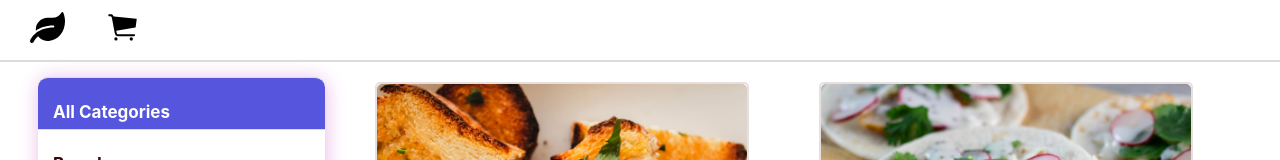
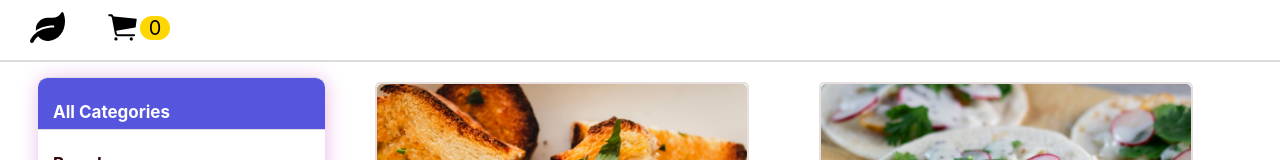
Before and after one commit to ahsanfarooq3423/ReactJS-Apps, a React (Create React App) app in the folder grocery-online/: page / in a window 1280 px wide. Shown: the top 160 px of the page. Built offline with nearby package versions, Linux system fonts and the light colour scheme.

Commit message:
Modal and Backdrop Added

```diff
--- a/grocery-online/src/components/Cart/Cart.js
+++ b/grocery-online/src/components/Cart/Cart.js
@@ -21,6 +21,7 @@ const cart = (props) => {
         show = (
             items.map(item => {
                 return <CartItem
+
                      removeItem = {props.removeItem}
                      getItem = {props.getItem}
                      key = {item + toString(Math.random())}
@@ -62,7 +63,7 @@ const cart = (props) => {
                    <p className = {classes.totalprice}> $ {totalPrice}</p>
                </div>
 
-                <button className = {classes.check}>Check Out</button>
+                <button className = {classes.check} onClick = {props.summary}>Check Out</button>
             </div>
         </Aux>
     )
--- a/grocery-online/src/components/Layout/Layout.js
+++ b/grocery-online/src/components/Layout/Layout.js
@@ -9,7 +9,7 @@ class Layout extends Component {
     render(){
         return(
             <Aux>
-                <Toolbar info = {this.props.children.type}/>
+
                 <main>
                     {this.props.children}
                 </main>
--- a/grocery-online/src/components/Navigation/Toolbar/Toolbar.js
+++ b/grocery-online/src/components/Navigation/Toolbar/Toolbar.js
@@ -7,19 +7,19 @@ import { IoIosCart } from "react-icons/io";
 const toolbar = ( props ) => {
 
 
-
-
     return (
         <header className = {classes.header}>
 
 
-        <div className = {classes.icons}>
+        <div className = {classes.icons} onClick = {props.home}>
             <FaLeaf />
         </div>
 
-        <div className = {classes.icons}>
-            <IoIosCart/>
-
+        <div className = {classes.icons} onClick = {props.cart}>
+            <IoIosCart />
+            <div className = {classes.counter}>
+                {props.items}
+            </div>
         </div>
 
         </header>
--- a/grocery-online/src/components/Navigation/Toolbar/Toolbar.module.css
+++ b/grocery-online/src/components/Navigation/Toolbar/Toolbar.module.css
@@ -11,4 +11,16 @@
     font-size: 35px;
     float: left;
     margin-left: 30px;
+    cursor: pointer;
 }
+
+.counter {
+    height: 24px;
+    border-radius: 50px;
+    background-color: gold;
+    color:black;
+    font-size: 20px;
+    width: 30px;
+    text-align: center;
+    margin-top: 6px;
+}
--- /dev/null
+++ b/grocery-online/src/components/UI/Backdrop/Backdrop.js
@@ -0,0 +1,9 @@
+import React from 'react';
+
+import classes from './Backdrop.module.css';
+
+const backdrop = (props) => (
+    props.show ? <div className={classes.Backdrop} onClick={props.clicked}></div> : null
+);
+
+export default backdrop;
--- /dev/null
+++ b/grocery-online/src/components/UI/Backdrop/Backdrop.module.css
@@ -0,0 +1,9 @@
+.Backdrop {
+    width: 100%;
+    height: 100%;
+    position: fixed;
+    z-index: 100;
+    left: 0;
+    top: 0;
+    background-color: rgba(0, 0, 0, 0.5);
+}
--- /dev/null
+++ b/grocery-online/src/components/UI/Modal/Modal.js
@@ -0,0 +1,22 @@
+import React from 'react';
+import classes from './Modal.module.css';
+import Aux from '../../../containers/hoc/Aux';
+import Backdrop from '../Backdrop/Backdrop';
+
+
+const modal = ( props ) => (
+    <Aux>
+        <Backdrop show = {props.show} clicked = {props.close}/>
+        <div
+            className={classes.Modal}
+            style={{
+                transform: props.show ? 'translateY(0)' : 'translateY(-100vh)',
+                opacity: props.show ? '1' : '0'
+            }}>
+            {props.children}
+        </div>
+    </Aux>
+);
+
+
+export default modal;
--- /dev/null
+++ b/grocery-online/src/components/UI/Modal/Modal.module.css
@@ -0,0 +1,20 @@
+.Modal {
+    position: fixed;
+    z-index: 500;
+    background-color: white;
+    width: 70%;
+    border: 1px solid #ccc;
+    box-shadow: 1px 1px 1px black;
+    padding: 16px;
+    left: 15%;
+    top: 30%;
+    box-sizing: border-box;
+    transition: all 0.3s ease-out;
+}
+
+@media (min-width: 600px) {
+    .Modal {
+        width: 500px;
+        left: calc(50% - 250px);
+    }
+}
--- a/grocery-online/src/containers/GroceryApp/GroceryApp.js
+++ b/grocery-online/src/containers/GroceryApp/GroceryApp.js
@@ -3,7 +3,8 @@ import GroceryTypes from '../../components/Grocery/GroceryTypes/GroceryTypes';
 import GroceryItems from '../../components/Grocery/GroceryItems/GroceryItems';
 import classes from './GroceryApp.module.css';
 import Cart from '../../components/Cart/Cart';
-
+import Toolbar from '../../components/Navigation/Toolbar/Toolbar';
+import Modal from '../../components/UI/Modal/Modal';
 
 class GroceryApp extends Component {
     state = {
@@ -32,7 +33,8 @@ class GroceryApp extends Component {
             totalItems : 0,
             items : {}
         },
-        itemGet : false
+        show : 'home',
+        modal : false
 
     }
 
@@ -55,12 +57,6 @@ class GroceryApp extends Component {
         newItem.itemName = item;
         newItem.type = page;
         newItem.price = this.state.categories[page].items[item].price;
-
-
-        //let unitPrice = this.state.categories[page].items[item].price;
-        //console.log('The unit price is ' , unitPrice)
-        //let totalPrice = this.state.cart.items[item] + unitPrice;
-
 
         let cart = {...this.state.cart};
         cart.totalPrice += newItem.price;
@@ -126,6 +122,23 @@ class GroceryApp extends Component {
 
     }
 
+    showCartHandler = () => {
+        this.setState({show : 'cart'})
+    }
+
+    showHomeHandler = () => {
+        this.setState({show : 'home'})
+    }
+
+    purchaseCancelHandler = () => {
+        this.setState({show : 'cart', modal : false})
+
+    }
+
+    showSummaryHandler = () => {
+        this.setState({modal : true})
+    }
+
 
 
     render(){
@@ -143,16 +156,29 @@ class GroceryApp extends Component {
                 getItem = {this.getItemToCartHandler}
                 removeItem = {this.removeItemHandler}/>
                 </div>)
-
-        return(
-         <div>
-             {show}
-             <Cart
+        if (this.state.show === 'cart'){
+            show =  <Cart
+            summary = {this.showSummaryHandler}
             removeItem = {this.removeItemHandler}
             getItem = {this.getItemToCartHandler}
             clear = {this.clearCartHandler}
             cart = {this.state.cart}
             grocery = {this.state.categories}/>
+        }
+
+
+        return(
+
+         <div>
+             <Toolbar
+                items = {this.state.cart.totalItems}
+                cart = {this.showCartHandler}
+                home = {this.showHomeHandler}/>
+                <Modal show = {this.state.modal} close = {this.purchaseCancelHandler}>
+                    <h1> hello this is modal</h1>
+                </Modal>
+             {show}
+
 
          </div>
 
```
